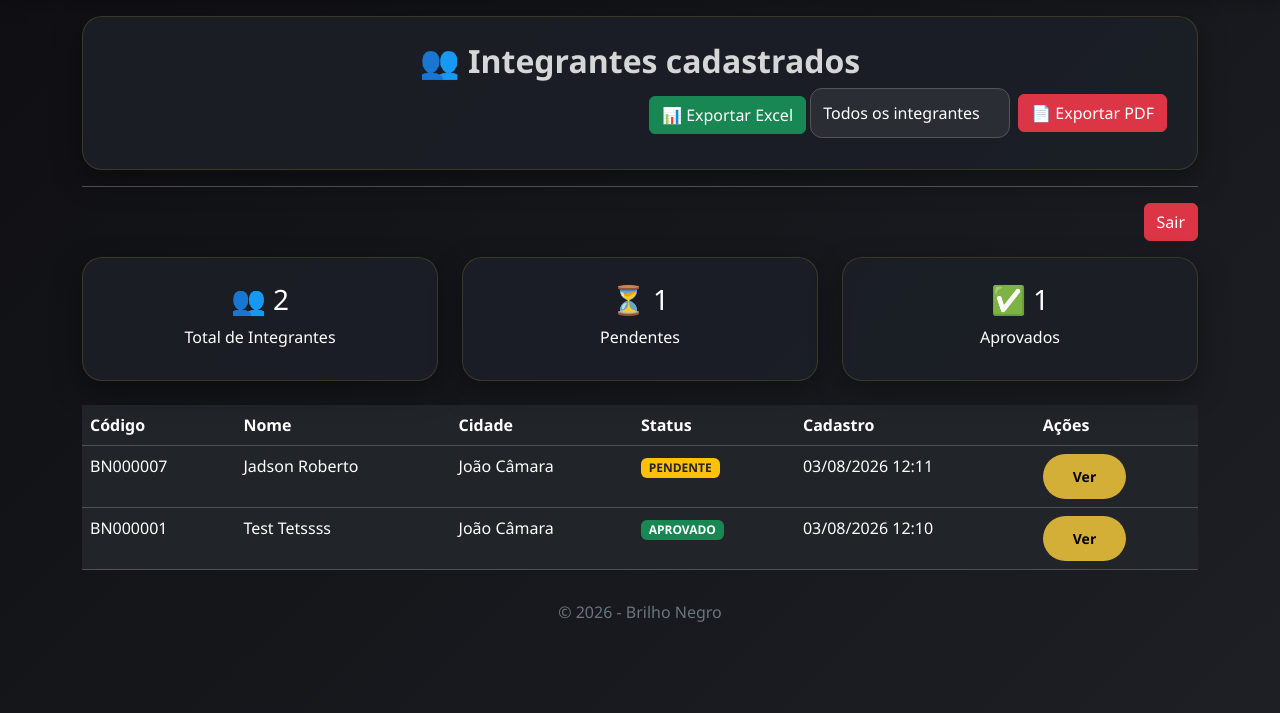
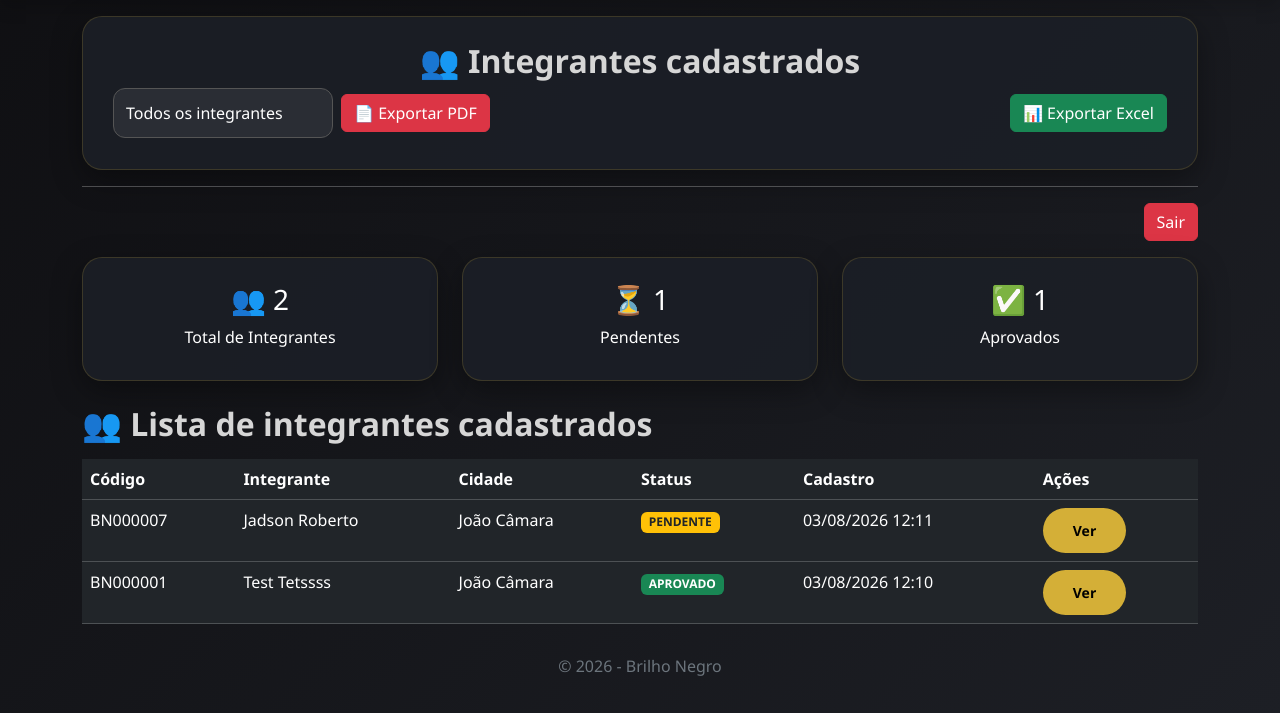
Before and after one commit to jadsonjr2011/sgi-brilho-negro, a Flask app: page /admin in a window 1280 px wide. Shown: the part 87-800 px from the top of the page. Run offline with Flask 3, Linux system fonts and the light colour scheme; the visitor is signed in with stand-in values (Sample User, id 1); data comes from the database, SQL or seed files in the repository; both versions use the stored data as it was after the commit.

Commit message:
Melhoria visual painel administrativo

```diff
--- a/templates/admin/integrantes.html
+++ b/templates/admin/integrantes.html
@@ -16,26 +16,19 @@
 👥 Integrantes cadastrados
 </h2>
 
-<div class="text-end mb-3">
+<div class="row align-items-center mb-3">
 
-<a
-href="/admin/exportar/excel"
-class="btn btn-success">
-
-📊 Exportar Excel
-
-</a>
-
+    <div class="col-md-6">
 
         <form
         action="/admin/exportar/pdf"
         method="get"
-class="d-inline-flex align-items-center gap-2">
+        class="d-flex align-items-center gap-2">
 
             <select
             name="status"
             class="form-select"
-style="width:200px;">
+            style="width:220px;">
 
                 <option value="">
                     Todos os integrantes
@@ -69,6 +62,21 @@ class="btn btn-danger">
             </button>
 
         </form>
+
+    </div>
+
+
+    <div class="col-md-6 text-end">
+
+        <a
+        href="/admin/exportar/excel"
+        class="btn btn-success">
+
+            📊 Exportar Excel
+
+        </a>
+
+    </div>
 
 </div>
 
@@ -145,6 +153,10 @@ Aprovados
 
 </div>
 
+<h3 class="titulo mt-4 mb-3">
+👥 Lista de integrantes cadastrados
+</h3>
+
 <div class="table-responsive">
 
 
@@ -157,7 +169,7 @@ Aprovados
 
 <th>Código</th>
 
-<th>Nome</th>
+<th>Integrante</th>
 
 <th>Cidade</th>
 
```
Also changed, not shown: brilhonegro.db. Lines whose indentation alone changed are shown as unchanged.
